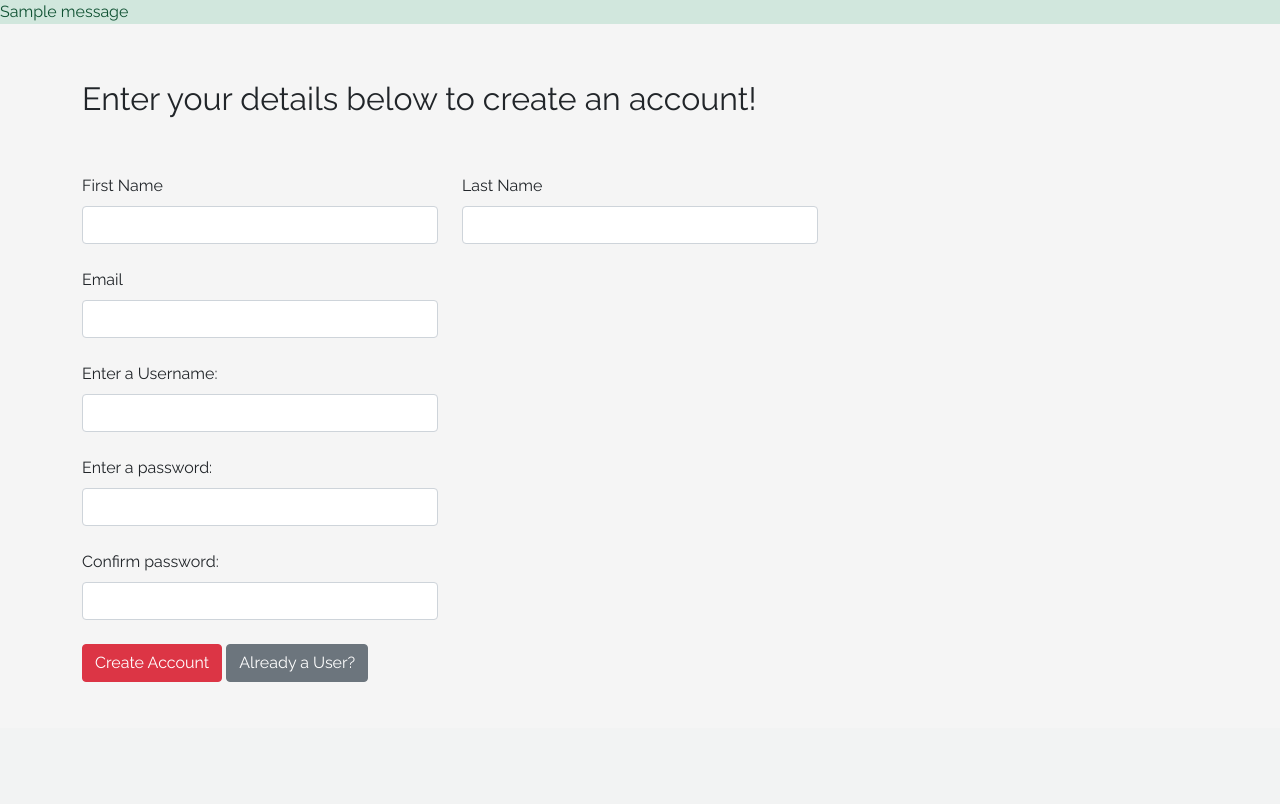
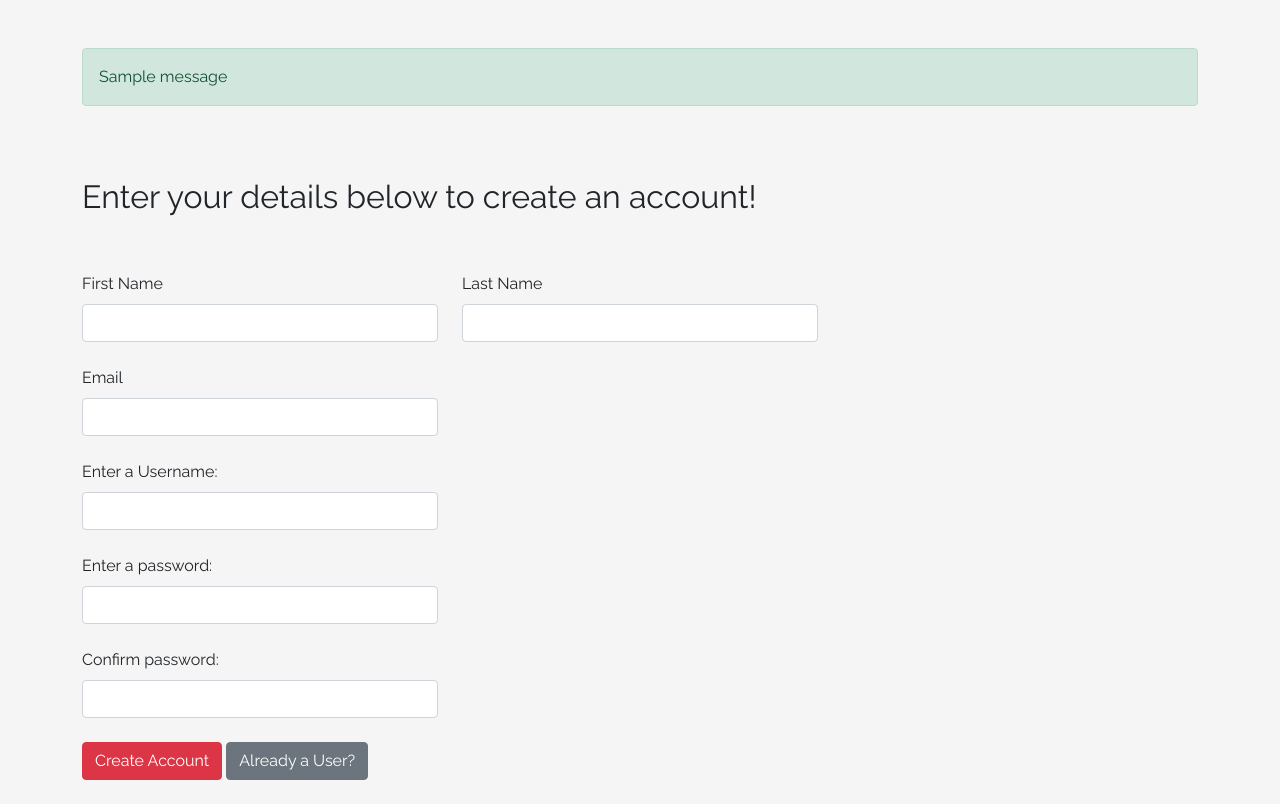
Before and after one commit to rorochaudhary/gotham-auctions, a Flask app: page /auth/register in a window 1280 px wide. Shown: the part 72-876 px from the top of the page. Before the commit the page ends 754 px from the top, so only its background shows below. Run offline with Flask 2, Linux system fonts and the light colour scheme; one stand-in notice (Sample message) is shown.

Commit message:
flash formatting

```diff
--- a/templates/base.html
+++ b/templates/base.html
@@ -50,9 +50,11 @@
             </div>
         </div>
         </nav>
-        {% for category, message in get_flashed_messages(with_categories=true) %}
-            <div class="alert-{{ category }} flash" role="alert">{{ message }}</div>
-        {% endfor %}
+        <div class="container pt-5">
+            {% for category, message in get_flashed_messages(with_categories=true) %}
+                <div class="alert alert-{{ category }} flash" role="alert">{{ message }}</div>
+            {% endfor %}
+        </div>
         <div id='content'>
             {% block content %}
             {% endblock %}
```
